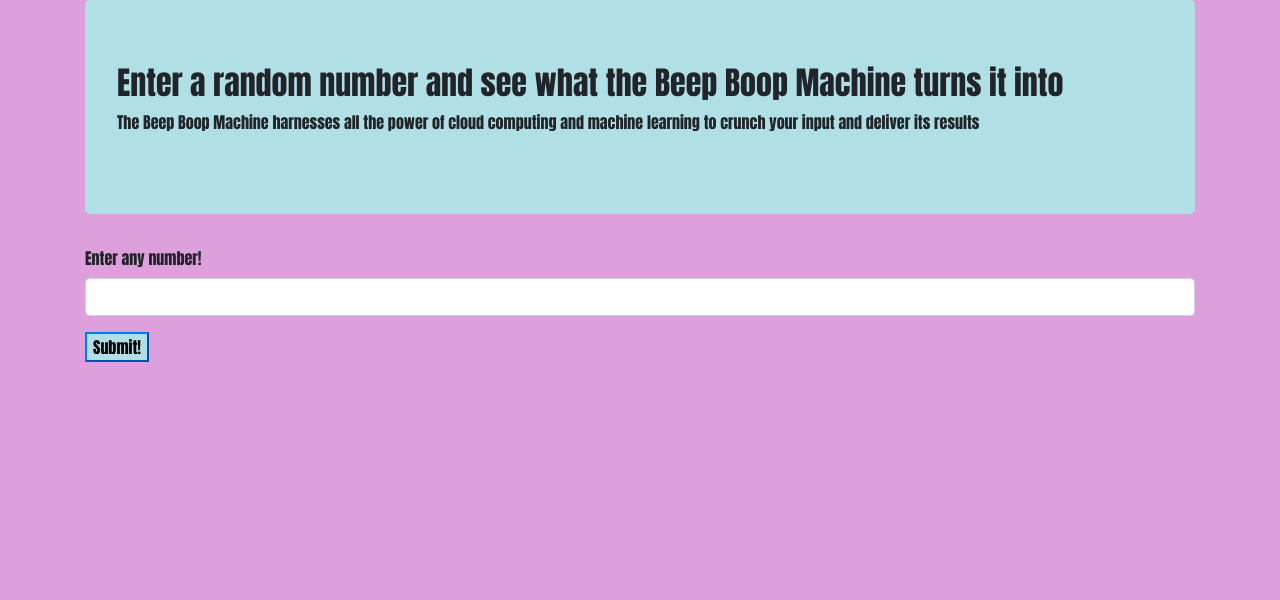
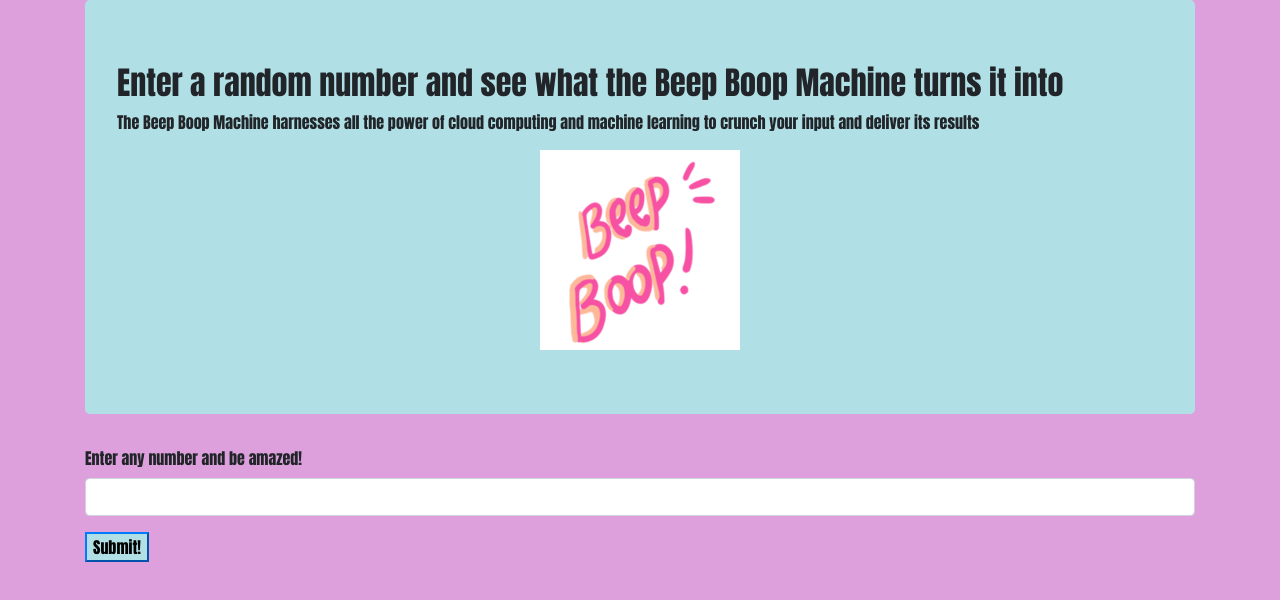
Before and after one commit to Dave-Sterry/BeepBoop, a plain HTML site: page index.html in a window 1280 px wide. Drawn offline with Linux system fonts and the light colour scheme.

Commit message:
add image to jumbotron and style

```diff
--- a/css/styles.css
+++ b/css/styles.css
@@ -14,3 +14,7 @@ background-color: powderblue;
 .btn-primary:hover {
 background-color: rebeccapurple;
 }
+
+.image-holder {
+  text-align: center;
+}
--- a/index.html
+++ b/index.html
@@ -11,12 +11,12 @@
   <div class="container">
     <div class="jumbotron">
     <h2>Enter a random number and see what the Beep Boop Machine turns it into</h2>
-    <p>The Beep Boop Machine harnesses all the power of cloud computing and machine learning to crunch your input and deliver its results</p>
+    <p>The Beep Boop Machine harnesses all the power of cloud computing and machine learning to crunch your input and deliver its results </p> <div class="image-holder"> <img src = assets/beepboop.jpeg alt= "a photo of the words beep boop"></div>
   </div>
     <div>
       <form id="userInput">
         <div class="form-group">
-          <label for="anyNumber">Enter any number!</label>
+          <label for="anyNumber">Enter any number and be amazed!</label>
           <input id="number" class="form-control" type="text">
         </div>
         <button type='submit' class='btn-primary'>Submit!</button>
```
Also changed, not shown: assets/beepboop.jpeg (added).
